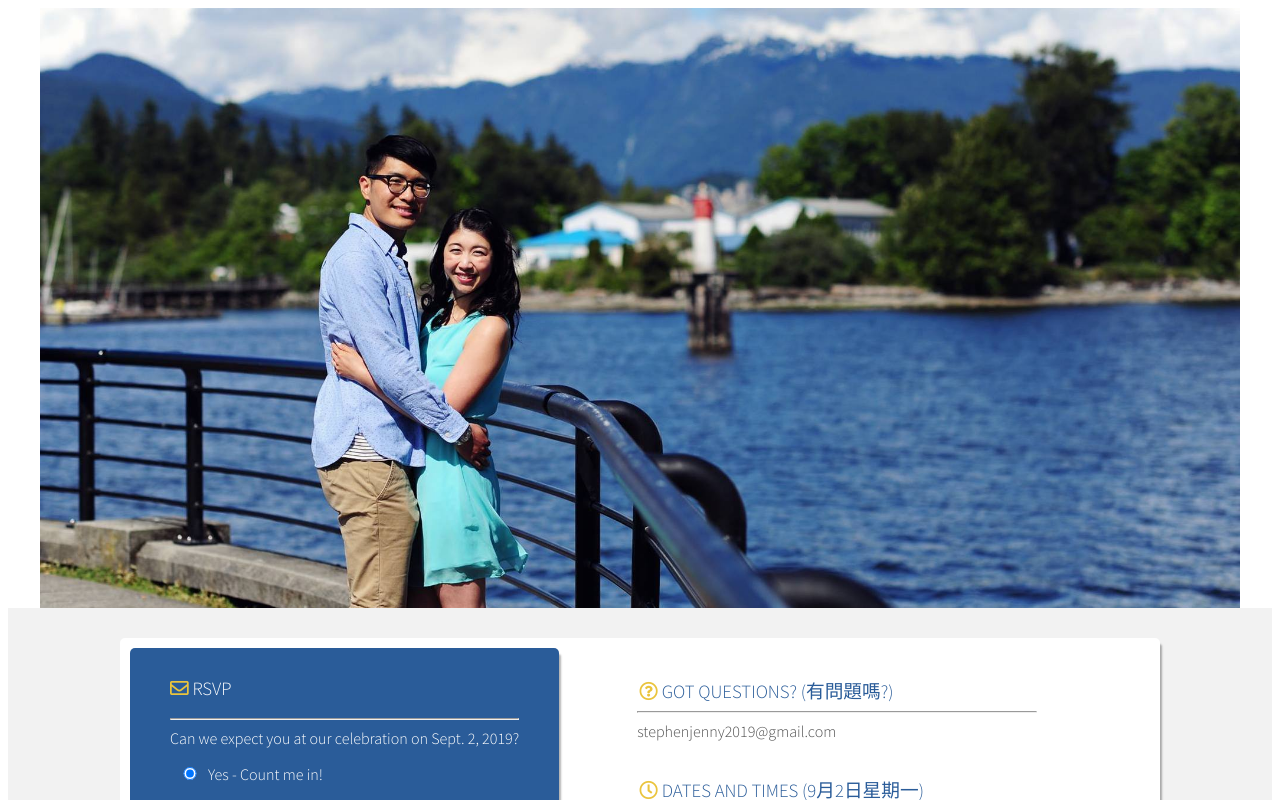
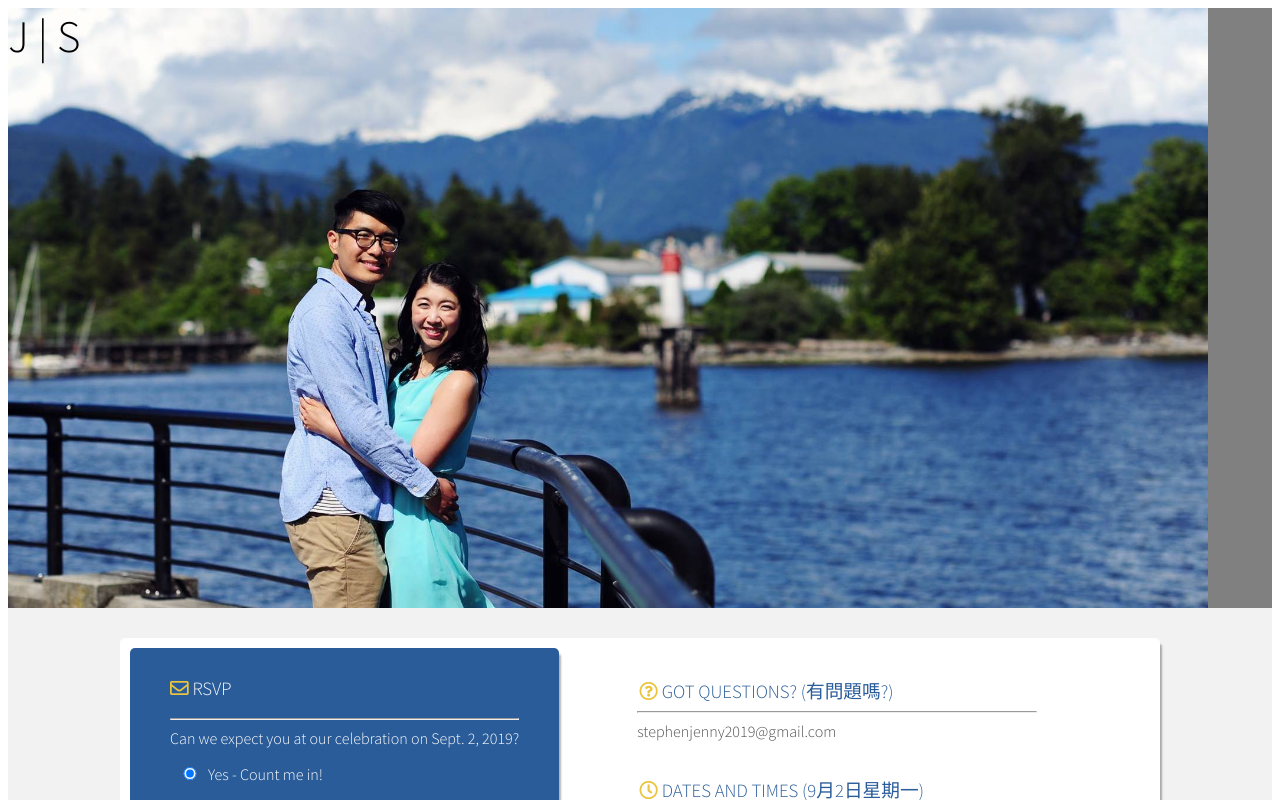
Before and after one commit to jennypoon/sj902, a React (Create React App) app in the folder client/: page / in a window 1280 px wide. Shown: the top 800 px of the page. Built offline with nearby package versions, Linux system fonts and the light colour scheme.

Commit message:
triangle decoration

```diff
--- a/client/src/App.scss
+++ b/client/src/App.scss
@@ -48,11 +48,29 @@ h3 {
 }
 
 .landing {
-  background: url(./images/landing.jpg) no-repeat center center fixed;
+  background: url(./images/landing.jpg) no-repeat 0px 0px fixed;
+  background-color: grey;
   background-size: 1200px;
   height: 600px;
   display: block;
   overflow: hidden;
+}
+
+.triangle {
+  height: 100vh;
+  width: 100vw;
+  background-color: transparent;
+  /*background-image: linear-gradient(-140deg, $yellow 35%, transparent 20%) ;*/
+  display: block;
+  overflow: hidden;
+
+  &::after {
+    bottom: 0;
+    right: 0;
+    content: "J | S";
+    font-size: 45px;
+    text-align: center;
+  };
 }
 
 .fas,.far {
--- a/client/src/components/Header.jsx
+++ b/client/src/components/Header.jsx
@@ -3,6 +3,7 @@ import React from 'react';
 function Header() {
     return (
       <div className="landing">
+        <div className="triangle"></div>
       </div>
     )
 }
```
